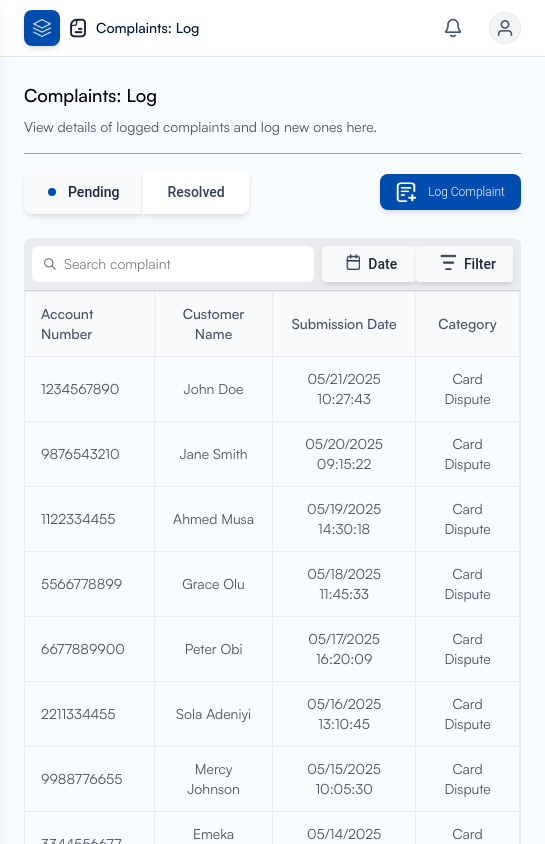
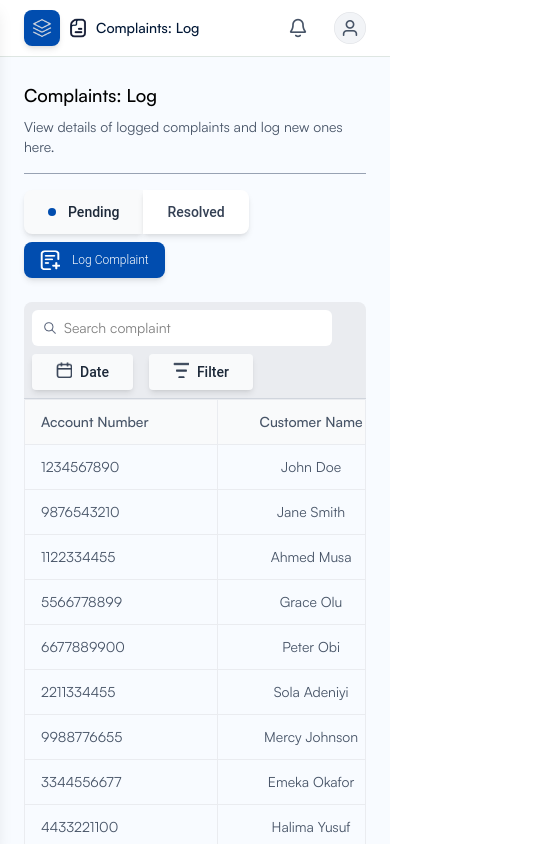
Before and after one commit to alaguton-pako/mercator, a React (Vite) app: page /complaint-log in a window 390 px wide. Shown: the top 844 px of the page, 545 px wide, since content can reach past the window. Built offline with nearby package versions, Linux system fonts and the light colour scheme.

Commit message:
responsivness fix

```diff
--- a/src/components/CustomCardLayout.jsx
+++ b/src/components/CustomCardLayout.jsx
@@ -1,7 +1,7 @@
 import React from "react";
 
 const CustomCardLayout = ({ children }) => {
-  return <div className="h-full p-6 bg-[#F8FBFF] lg:h-[90vh] overflow-y-auto">{children}</div>;
+return <div className="p-6 bg-[#F8FBFF]">{children}</div>;
 };
 
 export default CustomCardLayout;
--- a/src/components/DashNavbar.jsx
+++ b/src/components/DashNavbar.jsx
@@ -8,7 +8,7 @@ const DashNavbar = () => {
 
   return (
     <>
-      <header className="flex items-center justify-between border-b border-b-[#DEE6E2] px-6 py-2">
+      <header className="sticky top-0 z-20 bg-white flex items-center justify-between border-b border-b-[#DEE6E2] px-6 py-2">
         <div className="flex items-center gap-2">
           <MobileSideBar />
           <div className="flex items-center gap-2">
--- a/src/components/SideBar.jsx
+++ b/src/components/SideBar.jsx
@@ -110,7 +110,7 @@ export function Sidebar() {
         <div className="flex flex-col gap-2">
           <nav className="space-y-2">
             {/* Regular menu items */}
-            {mainNavItems.slice(0,10).map((item) => (
+            {mainNavItems.slice(0, 10).map((item) => (
               <NavLink
                 key={item.name}
                 to={item.href}
@@ -177,7 +177,7 @@ export function Sidebar() {
                 </NavLink>
               </div>
             )}
-              {/* Remaining menu links items */}
+            {/* Remaining menu links items */}
             {mainNavItems.slice(10).map((item) => (
               <NavLink
                 key={item.name}
--- a/src/components/TableComponent.jsx
+++ b/src/components/TableComponent.jsx
@@ -16,7 +16,7 @@ const TableComponent = ({ complaints = [] }) => {
   const handleOpen = () => setOpen(!open);
   return (
     <>
-      <div className="bg-[#EAECF0] w-full rounded-t-lg px-2 py-2 flex items-center gap-2 justify-between mt-6 border-b-1 border-b-[#D0D5DD]">
+      <div className="bg-[#EAECF0] w-full rounded-t-lg px-2 py-2 flex flex-wrap items-center gap-2 justify-between mt-6 border-b-1 border-b-[#D0D5DD]">
         <div className="flex items-center gap-2 w-[300px] bg-white px-3 py-2 rounded-md">
           <Icons.Search />
           <input
@@ -25,7 +25,7 @@ const TableComponent = ({ complaints = [] }) => {
             className="w-full outline-none bg-transparent text-sm"
           />
         </div>
-        <div className="flex md:gap-4">
+        <div className="flex gap-4">
           <Button className="bg-[#F9FAFB] text-[#1D2939] capitalize flex gap-2 cursor-pointer font-medium text-sm border-[#D0D5DD] py-2 rounded-sm">
             <Icons.Calender />
             Date
@@ -40,7 +40,9 @@ const TableComponent = ({ complaints = [] }) => {
         </div>
       </div>
       <div className="w-full overflow-x-auto rounded-b-lg border border-[#EAECF0]">
-        <table className="min-w-full table-auto border-collapse">
+        <div className="min-w-[768px]">
+          {" "}
+          <table className="w-full table-auto border-collapse">
             <thead>
               <tr className="border-b border-[#EAECF0]">
                 <th className="text-left px-4 py-3 border-r border-[#EAECF0] capitalize font-medium bg-[#F9FAFB] text-sm text-[#475467]">
@@ -90,6 +92,7 @@ const TableComponent = ({ complaints = [] }) => {
               ))}
             </tbody>
           </table>
+          {/* Pagination */}
           <div className="w-full flex justify-between items-center py-2 px-6 border-t border-[#EAECF0]">
             <p className="text-[#344054] text-md">Page 1 of 20</p>
             <div className="flex items-center gap-2">
@@ -102,6 +105,8 @@ const TableComponent = ({ complaints = [] }) => {
             </div>
           </div>
         </div>
+      </div>
+
       {open && (
         <div className="fixed inset-0 z-50 flex items-center justify-center bg-black/20 backdrop-blur-sm">
           <div className="bg-white w-full max-w-sm max-h-[95vh] overflow-y-auto rounded-lg shadow-lg p-4">
--- a/src/pages/admin/ComplaintLog.jsx
+++ b/src/pages/admin/ComplaintLog.jsx
@@ -41,7 +41,7 @@ const ComplaintLog = () => {
           </h5>
         </div>
         <div className="h-[1px] w-full bg-[#98A2B3] my-4"></div>
-        <div className="flex justify-between items-center">
+        <div className="flex flex-wrap gap-2 justify-between items-center">
           <div>
             <ButtonGroup className="border-[#f9fafb9a]">
               <Button
--- a/src/pages/layout/AdminLayout.jsx
+++ b/src/pages/layout/AdminLayout.jsx
@@ -1,17 +1,21 @@
+// AdminLayout.jsx
 import { Outlet } from "react-router-dom";
 import { Sidebar } from "../../components/SideBar";
 import DashNavbar from "../../components/DashNavbar";
 
 const AdminLayout = () => {
   return (
-    <div className="flex">
-      <aside className="hidden lg:block w-70 bg-[#002F6C] h-screen overflow-hidden">
+    <div className="flex h-screen">
+      <aside className="hidden lg:block w-70 bg-[#002F6C] h-full">
         <Sidebar />
       </aside>
-      <main className="flex-1 bg-white">
+      {/* Content Area */}
+      <div className="flex-1 flex flex-col bg-white h-full overflow-hidden">
         <DashNavbar />
-        <Outlet />
-      </main>
+        <div className="flex-1 overflow-y-auto">
+          <Outlet />
+        </div>
+      </div>
     </div>
   );
 };
```
Lines whose indentation alone changed are shown as unchanged.
